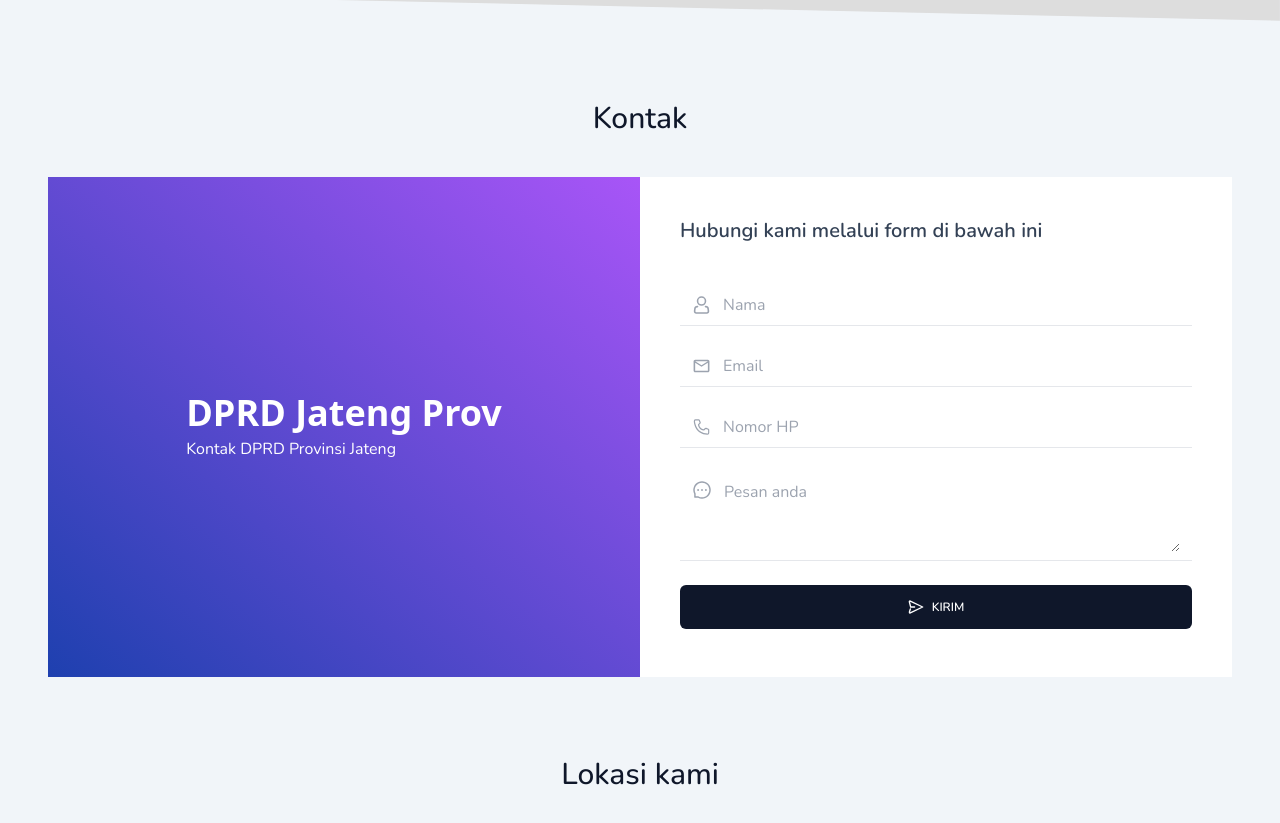
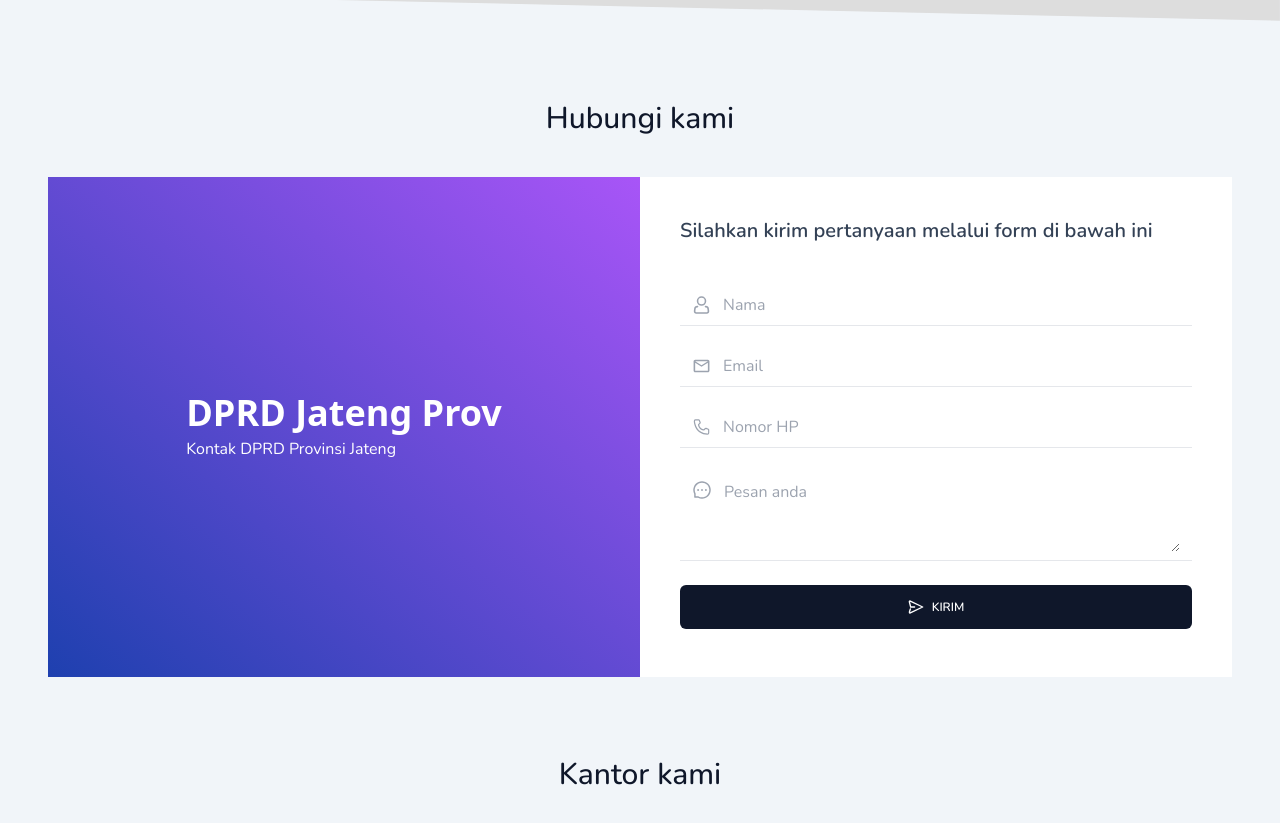
Before and after one commit to burhanmiroj/dprd-jatengprov, a website: page index.html in a window 1280 px wide. Shown: the part 2560-3383 px from the top of the page. Drawn offline with nearby package versions, Linux system fonts and the light colour scheme.

Commit message:
Form contact

```diff
--- a/index.html
+++ b/index.html
@@ -645,7 +645,7 @@
     <!-- START : FORM CONTACT -->
     <section class="w-full mt-20">
         <div class="max-w-screen-xl mx-auto">
-            <h1 class="sm:text-3xl text-2xl font-medium text-slate-900 text-center">Kontak</h1>
+            <h1 class="sm:text-3xl text-2xl font-medium text-slate-900 text-center">Hubungi kami</h1>
         </div>
         <div class="max-w-screen-xl mx-auto px-5 lg:px-12 mt-10 flex">
             <div class="relative overflow-hidden md:flex w-1/2 bg-gradient-to-tr from-blue-800 to-purple-500 i justify-around items-center hidden">
@@ -656,7 +656,7 @@
             </div>
             <div class="flex md:w-1/2 p-10 items-center bg-white">
                 <form class="bg-white w-full">
-                    <p class="text-xl font-semibold text-slate-700 mb-10">Hubungi kami melalui form di bawah ini</p>
+                    <p class="text-xl font-semibold text-slate-700 mb-10">Silahkan kirim pertanyaan melalui form di bawah ini</p>
                     <div class="flex w-full items-center border-b py-2 px-3 mb-5">
                         <svg class="w-5 h-5 mr-1 text-gray-400" xmlns="http://www.w3.org/2000/svg" xmlns:xlink="http://www.w3.org/1999/xlink" aria-hidden="true" role="img" width="1em" height="1em" preserveAspectRatio="xMidYMid meet" viewBox="0 0 24 24"><g fill="none" stroke="currentColor" stroke-width="2"><circle cx="12" cy="7" r="5"/><path stroke-linecap="round" stroke-linejoin="round" d="M17 14h.352a3 3 0 0 1 2.976 2.628l.391 3.124A2 2 0 0 1 18.734 22H5.266a2 2 0 0 1-1.985-2.248l.39-3.124A3 3 0 0 1 6.649 14H7"/></g></svg>
                         <input name="" class="pl-2 outline-none border-none w-full" type="text" placeholder="Nama" />
@@ -687,7 +687,7 @@
     <!-- START : LOCATION -->
     <section id="location">
         <div class="max-w-screen-xl mx-auto text-center px-5 lg:px-12 mt-10 md:mt-20">
-            <h1 class="sm:text-3xl text-2xl font-medium title-font text-slate-900">Lokasi kami</h1>
+            <h1 class="sm:text-3xl text-2xl font-medium title-font text-slate-900">Kantor kami</h1>
             <div class="relative flex flex-wrap justify-center mt-10">
                 <iframe width="100%" class="h-40 md:h-72 rounded-md" src="https://www.google.com/maps/embed?pb=!1m14!1m8!1m3!1d126723.59732490356!2d110.431801!3d-6.99604!3m2!1i1024!2i768!4f13.1!3m3!1m2!1s0x0%3A0xed08324090bd97c5!2sDewan%20Perwakilan%20Rakyat%20Daerah%20(DPRD)%20Provinsi%20Jawa%20Tengah!5e0!3m2!1sen!2sus!4v1648296775905!5m2!1sen!2sus" style="border:0;" allowfullscreen="" loading="lazy"></iframe>
                 <div class="relative rounded-md transform md:-translate-y-1/2 bg-white md:max-w-4xl mx-auto space-y-5 md:space-y-0 p-5 md:p-0 md:absolute md:top-full w-full h-auto md:h-28 shadow-lg flex flex-col md:flex-row justify-between items-center">
```
